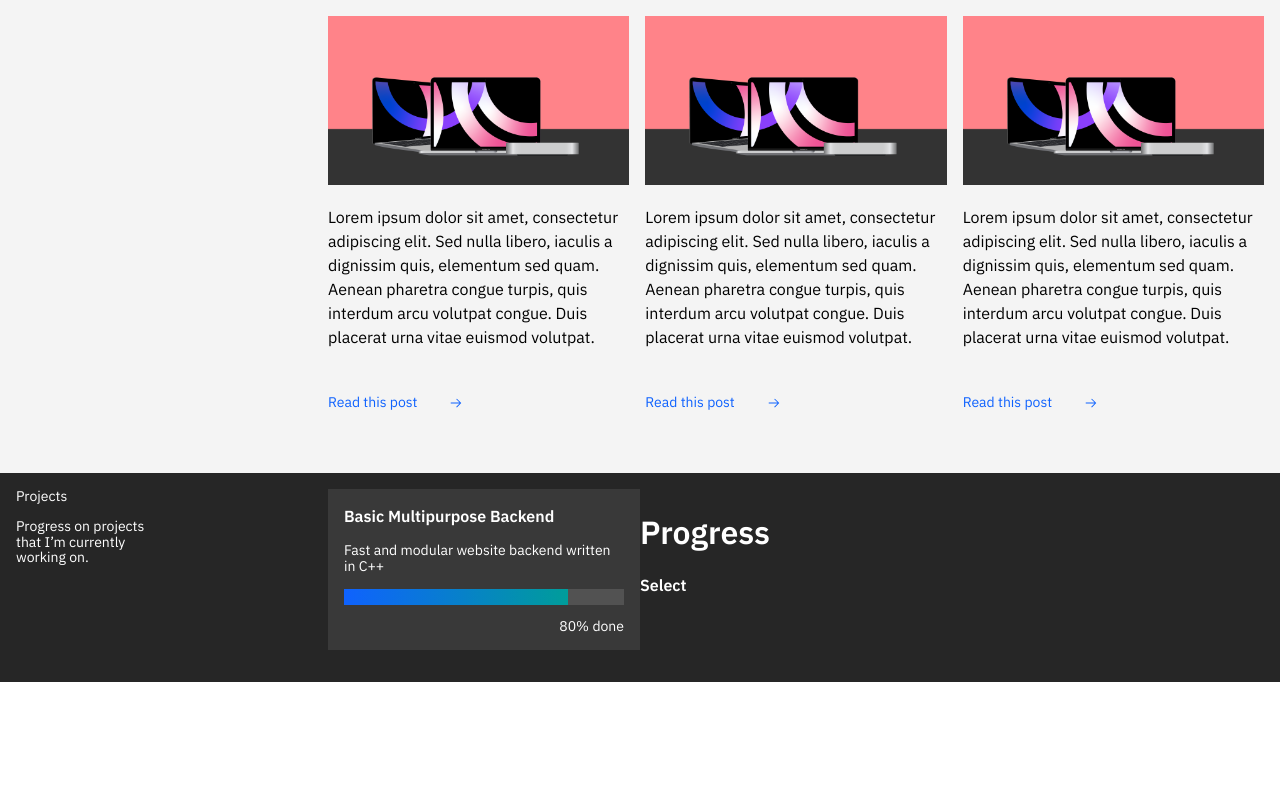
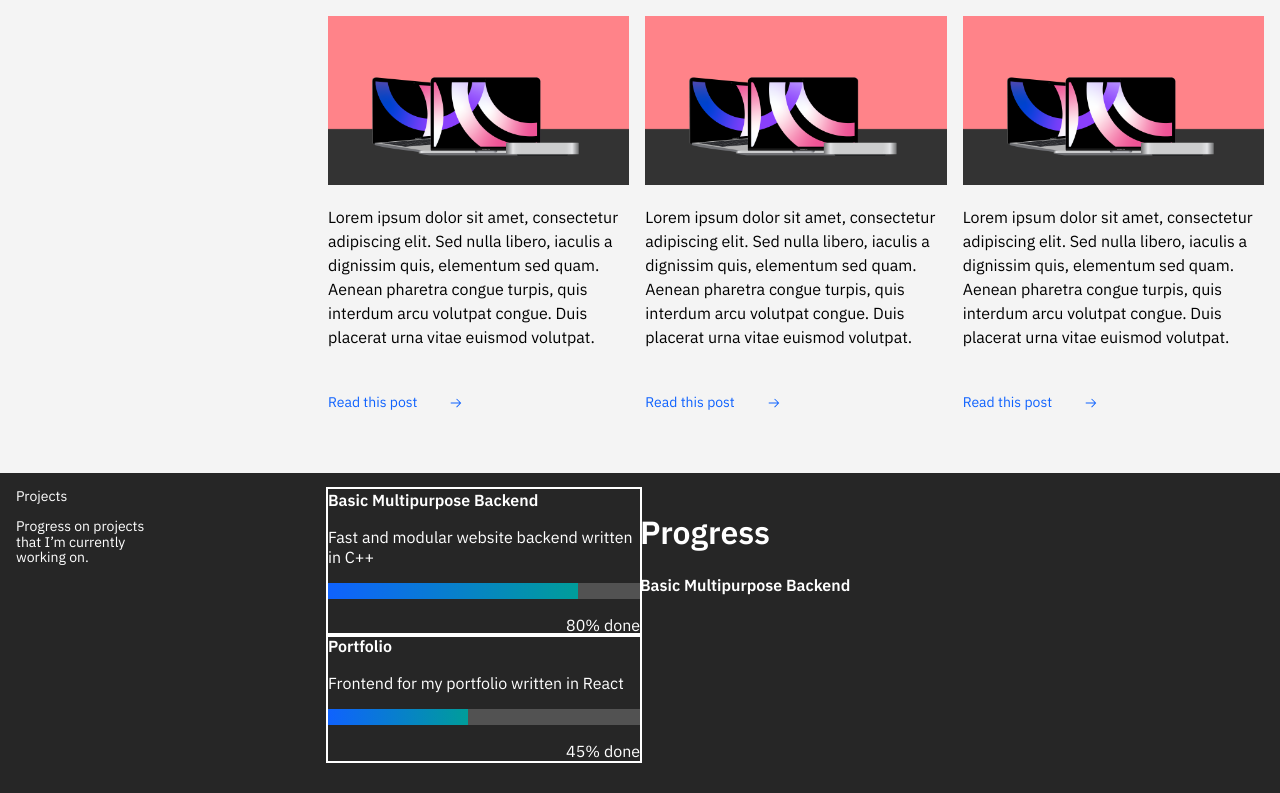
Before and after one commit to eXotech-code/portfolio, a React (Create React App) app: page / in a window 1280 px wide. Shown: the part 879-1672 px from the top of the page. Before the commit the page ends 1561 px from the top, so only its background shows below. Built offline with nearby package versions, Linux system fonts and the light colour scheme.

Commit message:
Project selection logic
Broke adding 'active' class on click. Now every project card has an 'active' class on it. I don't know why.

```diff
--- a/src/Projects.js
+++ b/src/Projects.js
@@ -7,7 +7,9 @@ class Kanban extends React.Component {
 			<div className="projects-kanban">
 				<h1 className="projects-kanban-title">Progress</h1>
 				<h3 className="project-name">
-					{this.props.currentProjectSelected}
+					{this.props.selectedProject
+						? this.props.selectedProject.name
+						: 'Loading data'}
 				</h3>
 			</div>
 		);
@@ -18,8 +20,12 @@ class ProjectsGalleryItem extends React.Component {
 	render() {
 		return (
 			<div
-				className="projects-gallery-item"
-				onClick={() => this.props.handler(this.props.name)}>
+				className={
+					this.props.isActive
+						? 'projects-gallery-item-active'
+						: 'projects-gallery-item'
+				}
+				onClick={() => this.props.handler(this.props.id)}>
 				<h3 className="project-name">{this.props.name}</h3>
 				<p className="project-description">{this.props.children}</p>
 				<div className="project-progress-bar">
@@ -39,15 +45,20 @@ class ProjectsGalleryItem extends React.Component {
  * a interactable box. */
 class VerticalProjectsGrid extends React.Component {
 	render() {
+		const projectsGalleryItems = this.props.projects.map((item) => (
+			<ProjectsGalleryItem
+				id={item.id}
+				key={item.id}
+				handler={this.props.handler}
+				isActive={this.props.isActive}
+				name={item.name}
+				progress={item.progress}>
+				{item.description}
+			</ProjectsGalleryItem>
+		));
+
 		return (
-			<div className="projects-vertical-grid">
-				<ProjectsGalleryItem
-					handler={this.props.handler}
-					name="Basic Multipurpose Backend"
-					progress="80">
-					Fast and modular website backend written in C++
-				</ProjectsGalleryItem>
-			</div>
+			<div className="projects-vertical-grid">{projectsGalleryItems}</div>
 		);
 	}
 }
@@ -55,13 +66,45 @@ class VerticalProjectsGrid extends React.Component {
 class Projects extends React.Component {
 	constructor(props) {
 		super(props);
-		this.state = { currentProjectSelected: 'Select' };
+		this.state = {
+			projects: [
+				{
+					id: 0,
+					name: 'Basic Multipurpose Backend',
+					description:
+						'Fast and modular website backend written in C++',
+					progress: '80',
+				},
+				{
+					id: 1,
+					name: 'Portfolio',
+					description: 'Frontend for my portfolio written in React',
+					progress: '45',
+				},
+			],
+			selectedProject: undefined,
+		};
 
 		this.handler = this.handler.bind(this);
 	}
 
-	handler(projectName) {
-		this.setState({ currentProjectSelected: projectName });
+	componentDidMount() {
+		this.setState({ selectedProject: this.state.projects[0] });
+	}
+
+	// Function used to enable CSS 'active' class on card selection
+	isActive(id) {
+		console.log(id);
+		return this.state.selectedProject.id === id;
+	}
+
+	handler(id) {
+		if (!this.state.projects[id]) {
+			console.log(
+				'ERROR: ID of clicked project card does not correspond to any project data!'
+			);
+		}
+		this.setState({ selectedProject: this.state.projects[id] });
 	}
 
 	render() {
@@ -75,10 +118,13 @@ class Projects extends React.Component {
 						</p>
 					</div>
 				</div>
-				<VerticalProjectsGrid handler={this.handler} />
-				<Kanban
-					currentProjectSelected={this.state.currentProjectSelected}
+				<VerticalProjectsGrid
+					handler={this.handler}
+					isActive={this.isActive}
+					projects={this.state.projects}
+					selectedProject={this.state.selectedProject}
 				/>
+				<Kanban selectedProject={this.state.selectedProject} />
 			</div>
 		);
 	}
--- a/src/Projects.scss
+++ b/src/Projects.scss
@@ -17,12 +17,15 @@
 .projects-gallery-item {
 	background-color: $ui-01-gray-90;
 	padding: 1rem;
-	&:active {
-		outline: 2px solid #fff;
-	}
+	margin-bottom: 1rem;
+	cursor: default;
 	p {
 		@include body-short-01;
 	}
+}
+
+.projects-gallery-item-active {
+	outline: 2px solid #fff;
 }
 
 .project-name {
```
